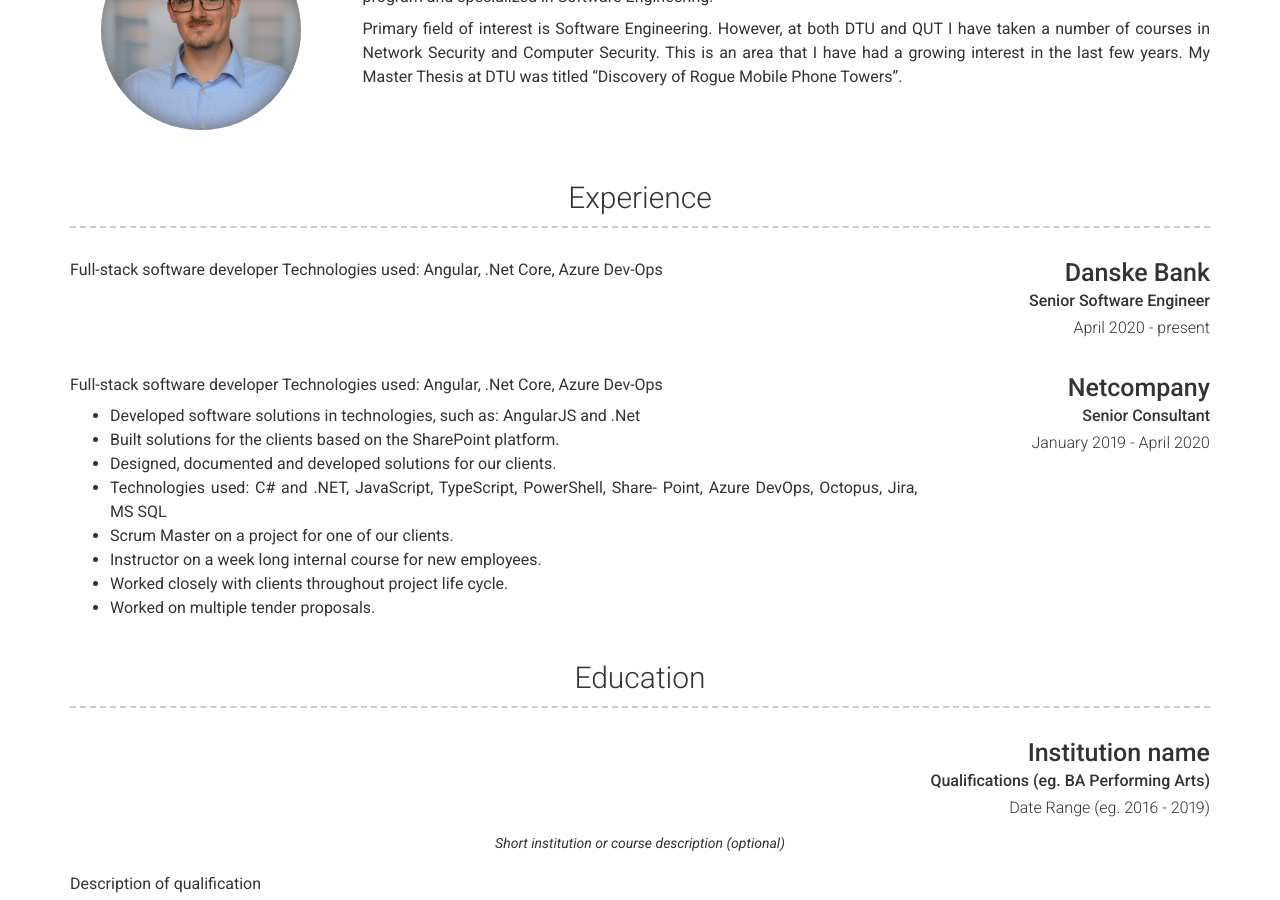
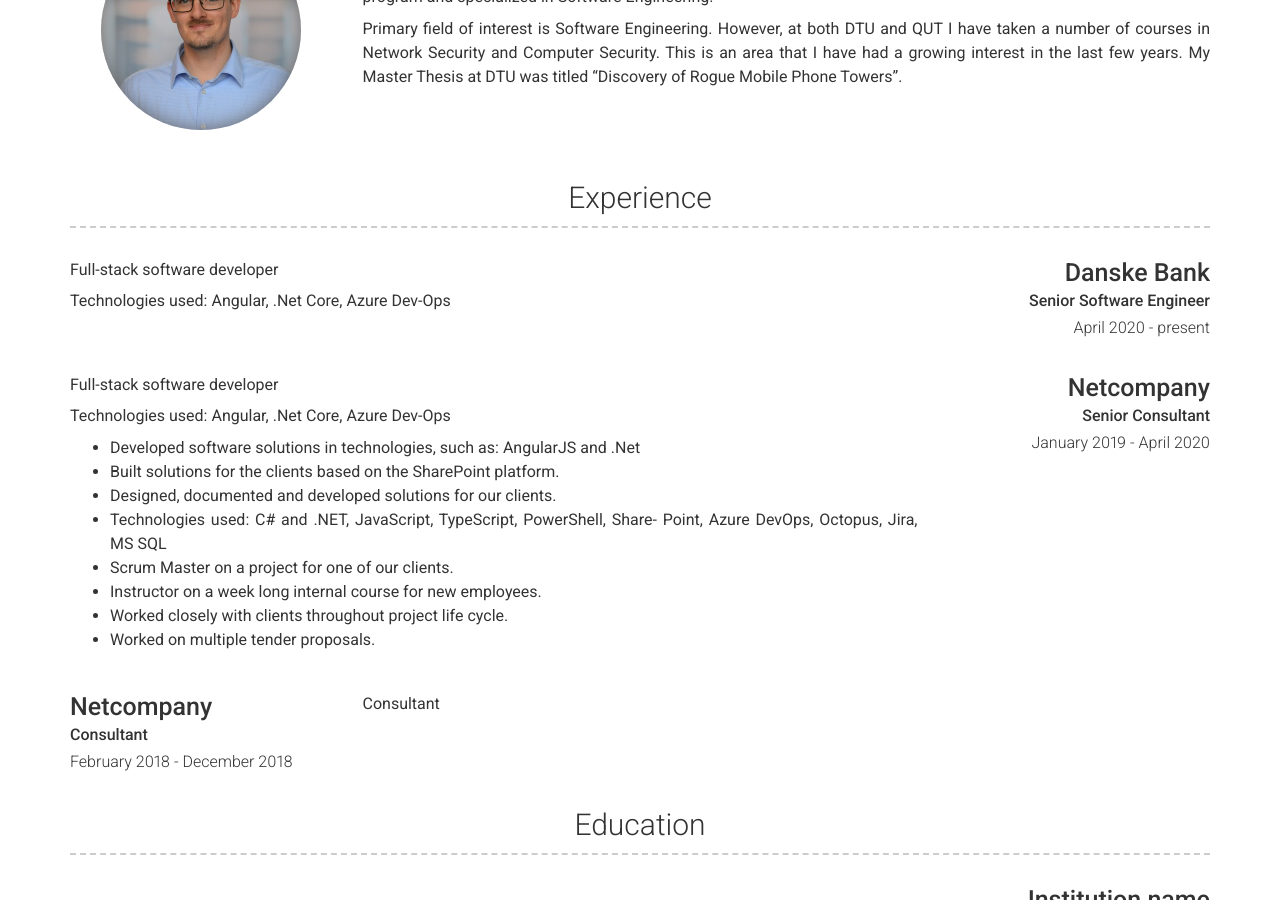
Before and after one commit to flippingtables/flippingtables.github.io, a Jekyll site: the page built from index.md, in a window 1280 px wide and 900 px high, scrolled down 349 px. Built offline with Jekyll 4.4.1, drawn with Linux system fonts in a browser that asks for light colours; nearby versions of some CDN libraries.

Commit message:
Update resume.

```diff
--- a/_config.yml
+++ b/_config.yml
@@ -86,6 +86,7 @@ content:
         #   Short description of the company (optional)
         description: | # this will include new lines to allow paragraphs
           Full-stack software developer
+
           Technologies used: Angular, .Net Core, Azure Dev-Ops
       - layout: right
         title: Netcompany
@@ -93,6 +94,7 @@ content:
         caption: January 2019 - April 2020
         description: | # this will include new lines to allow paragraphs
           Full-stack software developer
+
           Technologies used: Angular, .Net Core, Azure Dev-Ops
           * Developed software solutions in technologies, such as: AngularJS and .Net
           * Built solutions for the clients based on the SharePoint platform.
@@ -103,6 +105,12 @@ content:
           * Instructor on a week long internal course for new employees.
           * Worked closely with clients throughout project life cycle.
           * Worked on multiple tender proposals.
+      - layout: left
+        title: Netcompany
+        sub_title: Consultant
+        caption: February 2018 - December 2018
+        description: | #
+          Consultant
   - title: Education
     layout: list
     content:
```
